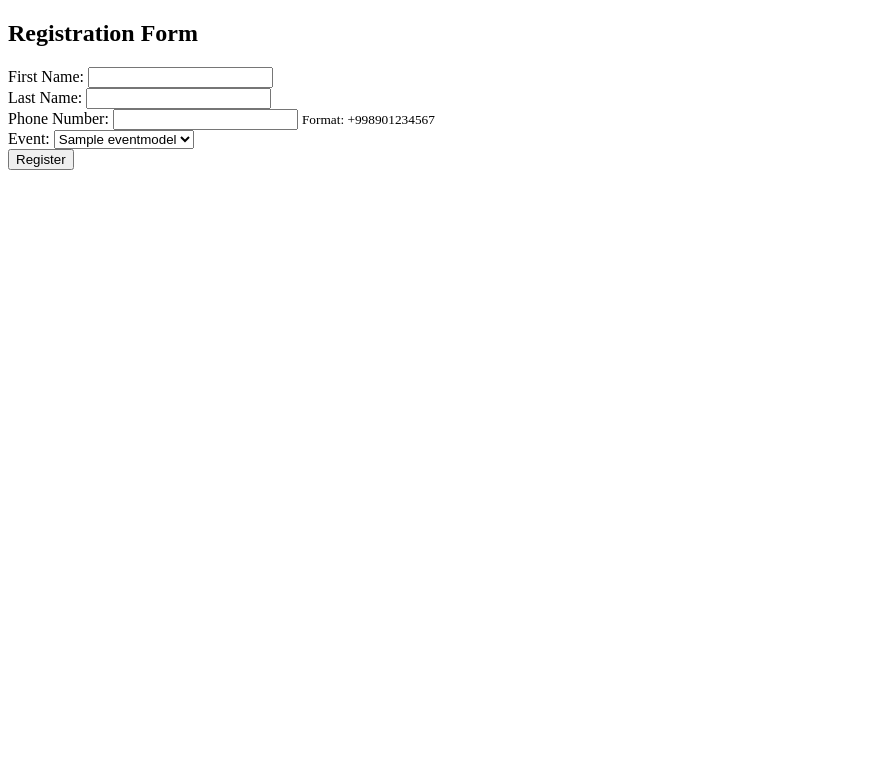
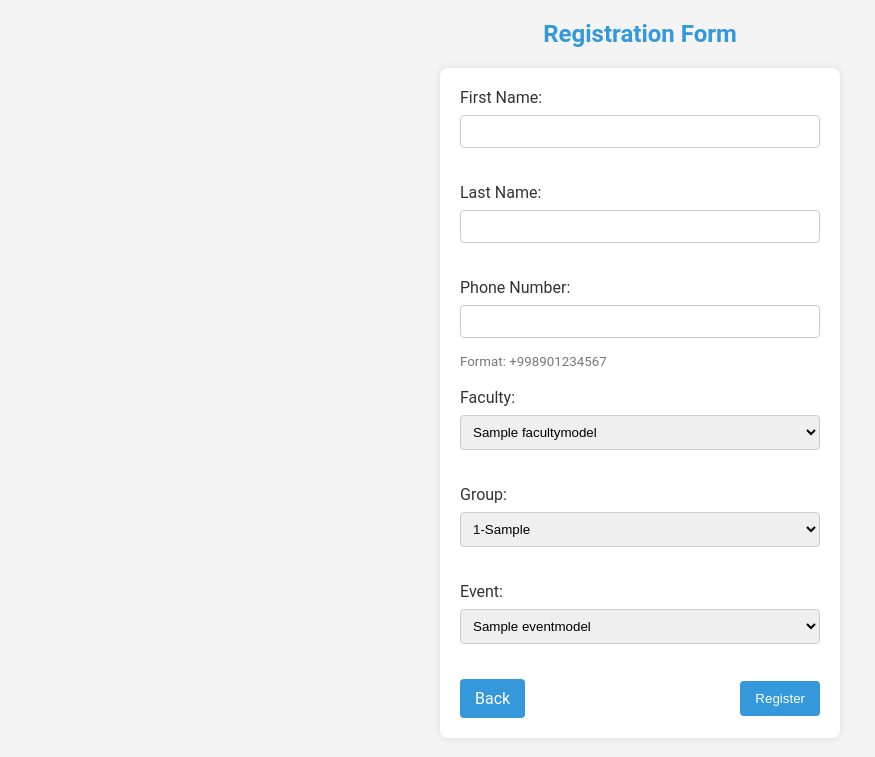
Before and after one commit to jamil-mac/qr, a Django app: page /register/ in a window 1280 px wide. Shown: the top 757 px of the page, without its empty margins (0-875 px from the left). Run offline with Django 4.2, Linux system fonts and the light colour scheme; tables that the repository leaves empty hold one stand-in row (values such as "Sample post"); some libraries are stand-ins or nearby versions.

Commit message:
some changes

```diff
--- a/back/admin.py
+++ b/back/admin.py
@@ -1,6 +1,8 @@
 from django.contrib import admin
 
-from back.models import EventModel, UserModel
+from back.models import EventModel, UserModel, FacultyModel, GroupModel
 
 admin.site.register(EventModel)
 admin.site.register(UserModel)
+admin.site.register(FacultyModel)
+admin.site.register(GroupModel)
--- a/back/forms.py
+++ b/back/forms.py
@@ -6,7 +6,7 @@ from back.models import UserModel, EventModel
 class UserRegistrationForm(forms.ModelForm):
     class Meta:
         model = UserModel
-        fields = ('first_name', 'last_name', 'phone_number', 'event',)
+        fields = ('first_name', 'last_name', 'phone_number', 'faculty', 'group', 'event',)
 
 
 class EventCreateForm(forms.ModelForm):
--- a/back/models.py
+++ b/back/models.py
@@ -21,6 +21,32 @@ class EventModel(models.Model):
         verbose_name_plural = 'events'
 
 
+class FacultyModel(models.Model):
+    faculty_name = models.CharField(max_length=255, verbose_name=_('faculty_name'))
+
+    def __str__(self):
+        return self.faculty_name
+
+    class Meta:
+        verbose_name = 'faculty'
+        verbose_name_plural = 'faculties'
+
+
+class GroupModel(models.Model):
+    group_number = models.IntegerField(verbose_name=_('group_number'))
+    letter = models.CharField(max_length=3, verbose_name=_('letter'), null=True, blank=True)
+
+    def get_name(self):
+        return f'{self.group_number}-{self.letter}' if self.letter is not None else f'{self.group_number}'
+
+    def __str__(self):
+        return f'{self.group_number}-{self.letter}' if self.letter is not None else f'{self.group_number}'
+
+    class Meta:
+        verbose_name = 'group'
+        verbose_name_plural = 'groups'
+
+
 class UserModel(models.Model):
     first_name = models.CharField(max_length=100, verbose_name=_('first_name'))
     last_name = models.CharField(max_length=100, verbose_name=_('last_name'))
@@ -30,6 +56,18 @@ class UserModel(models.Model):
         on_delete=models.CASCADE,
         related_name=_('users'),
         verbose_name=_('event')
+    )
+    faculty = models.ForeignKey(
+        FacultyModel,
+        on_delete=models.CASCADE,
+        related_name=_('users'),
+        verbose_name=_('faculty')
+    )
+    group = models.ForeignKey(
+        GroupModel,
+        on_delete=models.CASCADE,
+        related_name=_('users'),
+        verbose_name=_('group')
     )
     qr_code = models.ImageField(upload_to='qrcodes/', null=True, blank=True)
 
--- a/back/views.py
+++ b/back/views.py
@@ -2,7 +2,7 @@ from django.shortcuts import render
 from django.views.generic import ListView, DetailView, CreateView
 
 from back.forms import UserRegistrationForm, EventCreateForm
-from back.models import EventModel, UserModel
+from back.models import EventModel, UserModel, FacultyModel, GroupModel
 
 
 class EventsListView(ListView):
@@ -31,6 +31,8 @@ class UserCreateView(CreateView):
     def get_context_data(self, **kwargs):
         context = super().get_context_data(**kwargs)
         context['events'] = EventModel.objects.all()
+        context['faculties'] = FacultyModel.objects.all()
+        context['groups'] = GroupModel.objects.all()
         return context
 
     def form_valid(self, form):
--- a/templates/registration.html
+++ b/templates/registration.html
@@ -1,11 +1,86 @@
 {% extends 'base.html' %}
 
-{% block extra_css %}{% endblock %}
+{% block extra_css %}
+<style>
+    body {
+        margin: 0;
+        font-family: 'Roboto', sans-serif;
+        background-color: #f4f4f4;
+    }
+
+    h2 {
+        text-align: center;
+        color: #3498db;
+        margin: 20px 0;
+    }
+
+    .container {
+        max-width: 400px;
+        margin: 20px auto;
+        padding: 20px;
+        background-color: white;
+        border-radius: 8px;
+        box-shadow: 0 0 10px rgba(0, 0, 0, 0.1);
+        box-sizing: border-box;
+    }
+
+    form {
+        display: flex;
+        flex-direction: column;
+    }
+
+    label {
+        margin-bottom: 8px;
+        color: #333;
+    }
+
+    input[type="text"],
+    select {
+        width: 100%;
+        padding: 8px;
+        margin-bottom: 16px;
+        box-sizing: border-box;
+        border: 1px solid #ccc;
+        border-radius: 4px;
+    }
+
+    small {
+        color: #777;
+    }
+
+    select {
+        cursor: pointer;
+    }
+
+    .button-container {
+        display: flex;
+        justify-content: space-between;
+        align-items: center;
+    }
+
+    input[type="submit"],
+    a {
+        background-color: #3498db;
+        color: white;
+        padding: 10px 15px;
+        border: none;
+        border-radius: 4px;
+        cursor: pointer;
+        text-decoration: none;
+        transition: background-color 0.3s ease;
+    }
+
+    input[type="submit"]:hover,
+    a:hover {
+        background-color: #2980b9;
+    }
+</style>
+{% endblock %}
 
 {% block detail %}
 
 <h2>Registration Form</h2>
-
+<div class="container">
     <form action="" method="post" enctype="multipart/form-data">
         {% csrf_token %}
         <label for="first_name">First Name:</label>
@@ -18,15 +93,32 @@
         <input type="text" id="phone_number" name="phone_number" required>
         <small>Format: +998901234567</small><br>
 
+        <label for="faculty">Faculty:</label>
+        <select id="faculty" name="faculty" required>
+            {% for faculty in faculties %}
+            <option value="{{ faculty.id }}">{{ faculty.faculty_name }}</option>
+            {% endfor %}
+        </select><br>
+
+        <label for="group">Group:</label>
+        <select id="group" name="group" required>
+            {% for group in groups %}
+            <option value="{{ group.id }}">{{ group.get_name }}</option>
+            {% endfor %}
+        </select><br>
+
         <label for="event">Event:</label>
         <select id="event" name="event" required>
             {% for event in events %}
             <option value="{{ event.id }}">{{ event.event_name }}</option>
-        {% endfor %}}
-
+            {% endfor %}
         </select><br>
 
+        <div class="button-container">
+            <a href="/">Back</a>
             <input type="submit" value="Register">
+        </div>
     </form>
+</div>
 
 {% endblock %}
```
Also changed, not shown: templates/event_create.html (+39 -24 lines), back/migrations/0001_initial.py, back/migrations/0002_alter_groupmodel_letter.py (added), back/migrations/0002_usermodel.py (deleted), back/migrations/0003_alter_usermodel_qr.py (deleted), back/migrations/0004_remove_usermodel_qr_usermodel_qr_code.py (deleted), celerybeat-schedule.db (deleted), 1 other file. Lines whose indentation alone changed are shown as unchanged.
